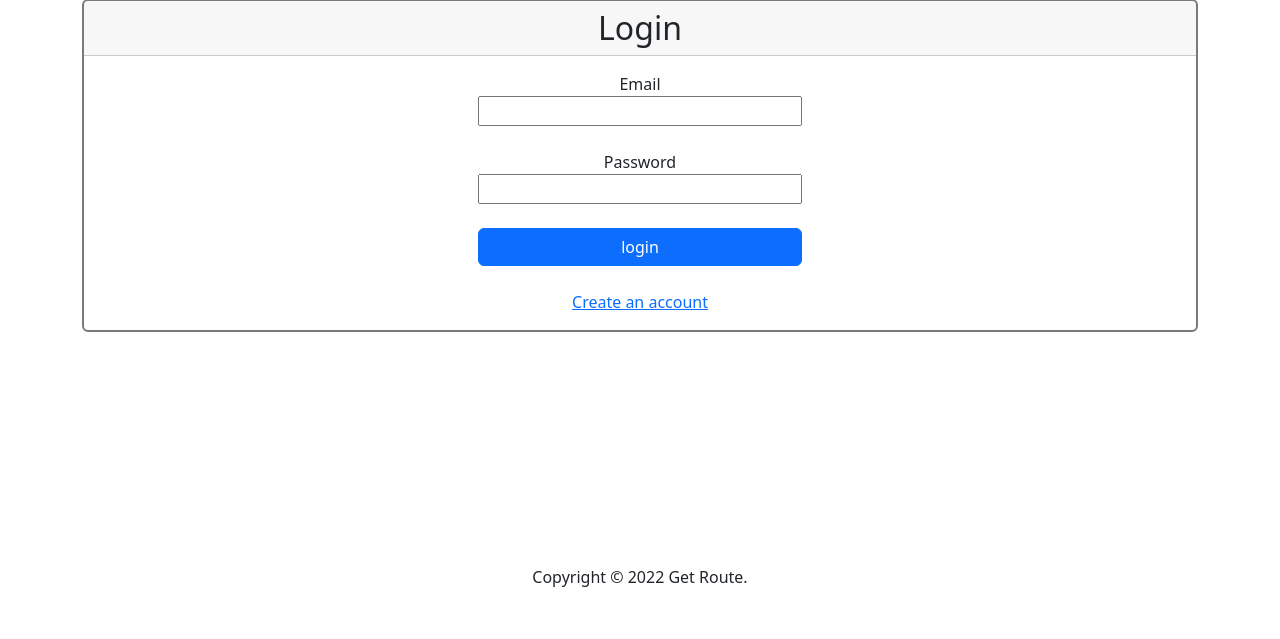
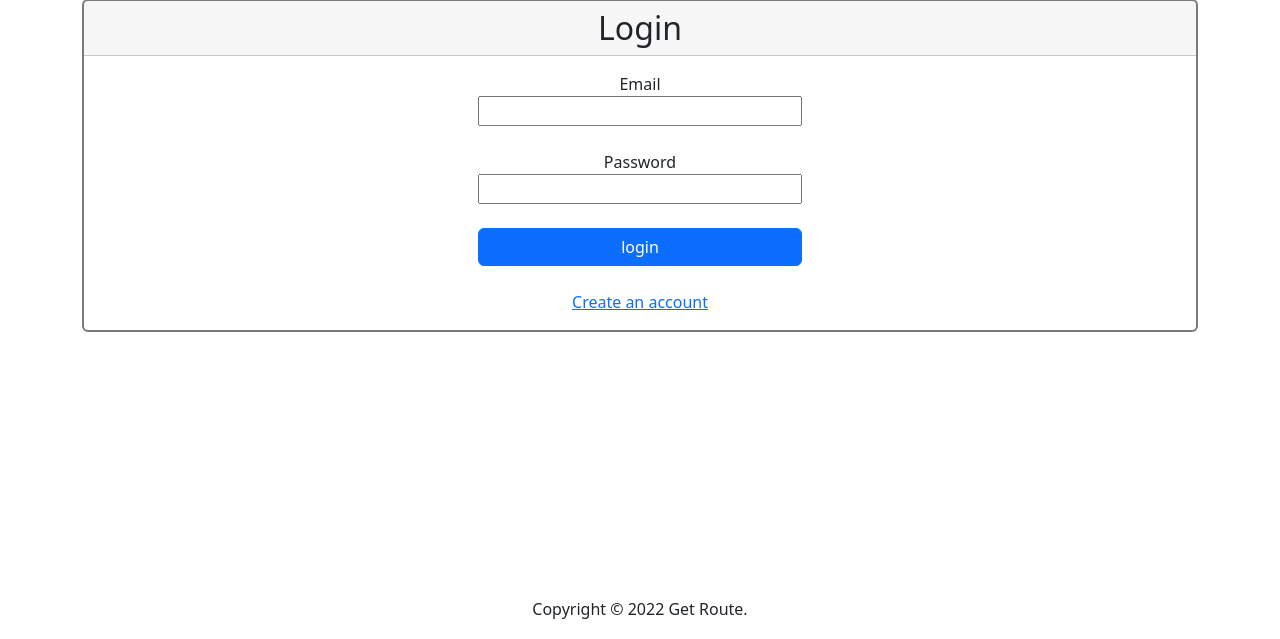
Before and after one commit to wseban/Get-Route, a Node server app: page /login in a window 1280 px wide. Shown: the part 187-826 px from the top of the page. Before the commit the page ends 774 px from the top, so only its background shows below. Run offline with Node 20, Linux system fonts and the light colour scheme; some libraries are stand-ins or nearby versions.

Commit message:
add styles to the homepage

```diff
--- a/views/layouts/main.handlebars
+++ b/views/layouts/main.handlebars
@@ -52,14 +52,14 @@
       </div>
     </header>
     <main class="container-fluid mt-5">
-      <div class="container">
+      <div class="container" style="height:80%; overflow:scroll">
         {{{body}}}
       </div>
     </main>
     {{#if logged_in}}
       <script src="/js/logout.js"></script>
     {{/if}}
-    <div class="footer fixed-bottom" style="height: 10vh">
+    <div class="footer fixed-bottom" style="height: 6vh">
       <p class="content p-4 m-2" style="text-align: center">
         Copyright &copy; 2022 Get Route.</p>
     </div>
@@ -77,5 +77,4 @@
     <script src="/js/buyproduct.js"></script>
 
   </body>
-
 </html>
```
